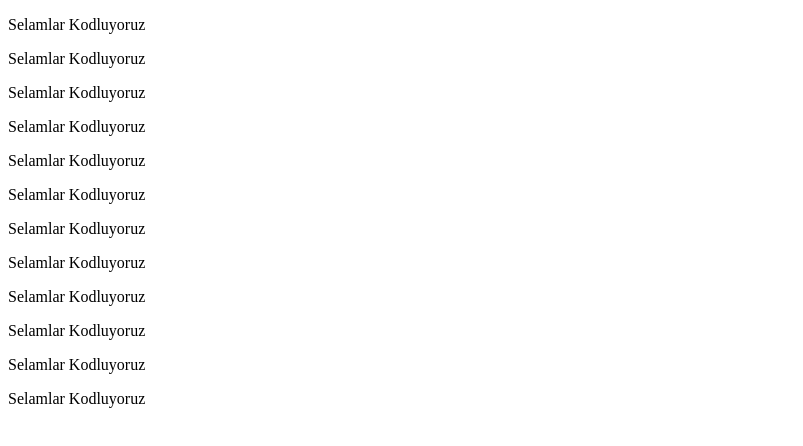
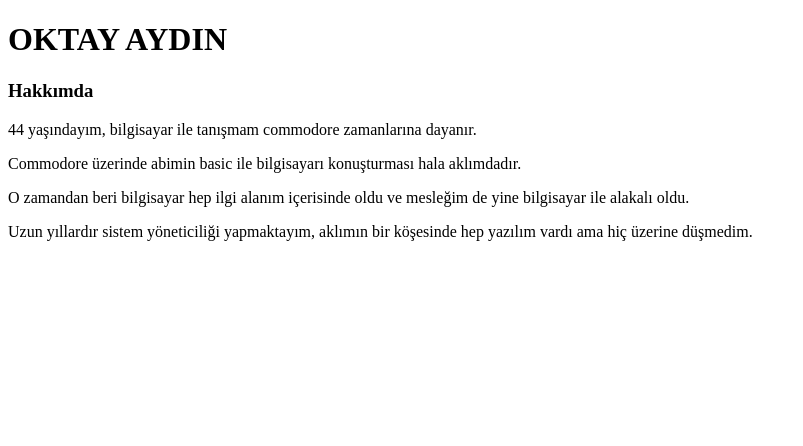
Before and after one commit to oktay-pro/kodluyoruzilkrepo, a plain HTML site: page index.html in a window 1280 px wide. Shown: the whole page, without its empty margins (0-803 px from the left). Drawn offline with Linux system fonts and the light colour scheme.

Commit message:
kendini tanıtım yazısı eklendi

```diff
--- a/index.html
+++ b/index.html
@@ -1,5 +1,5 @@
 <!DOCTYPE html>
-<html lang="en">
+<html lang="tr">
 <head>
     <meta charset="UTF-8">
     <meta http-equiv="X-UA-Compatible" content="IE=edge">
@@ -7,17 +7,19 @@
     <title>Kodluyoruz ilk HTML</title>
 </head>
 <body>
-<p>Selamlar Kodluyoruz</p>
-<p>Selamlar Kodluyoruz</p>
-<p>Selamlar Kodluyoruz</p>
-<p>Selamlar Kodluyoruz</p>
-<p>Selamlar Kodluyoruz</p>
-<p>Selamlar Kodluyoruz</p>
-<p>Selamlar Kodluyoruz</p>
-<p>Selamlar Kodluyoruz</p>
-<p>Selamlar Kodluyoruz</p>
-<p>Selamlar Kodluyoruz</p>
-<p>Selamlar Kodluyoruz</p>
-<p>Selamlar Kodluyoruz</p>
+<h1>OKTAY AYDIN</h1>
+<h3>Hakkımda</h3>
+<p>44 yaşındayım, bilgisayar ile tanışmam commodore zamanlarına dayanır.</p>
+<p>Commodore üzerinde abimin basic ile bilgisayarı konuşturması hala aklımdadır.</p> <p>O zamandan beri bilgisayar hep ilgi alanım içerisinde oldu ve mesleğim de yine bilgisayar ile alakalı oldu.</p>
+<p>Uzun yıllardır sistem yöneticiliği yapmaktayım, aklımın bir köşesinde hep yazılım vardı ama hiç üzerine düşmedim.</p>
+<!-- bildiğim öğrendiğim örnek etiketler -->
+<!-- <h1>başlık</h1> -->
+<!-- <h2>başlık 2</h2> -->
+<!-- <h3>başlık 3</h3> -->
+<!-- <p>burası da gizli paragraf olsun</p> -->
+<!-- <hr> -->
+<!-- <br> -->
+<!-- <a href="www.kodluyoruz.org">kodluyoruz</a> -->
+<!-- <img src="https://cdn.sanity.io/images/9kdepi1d/production/65c832d202a503b15d99e628f4313782f3ef50db-300x62.png" alt=""> -->
 </body>
 </html>
```
